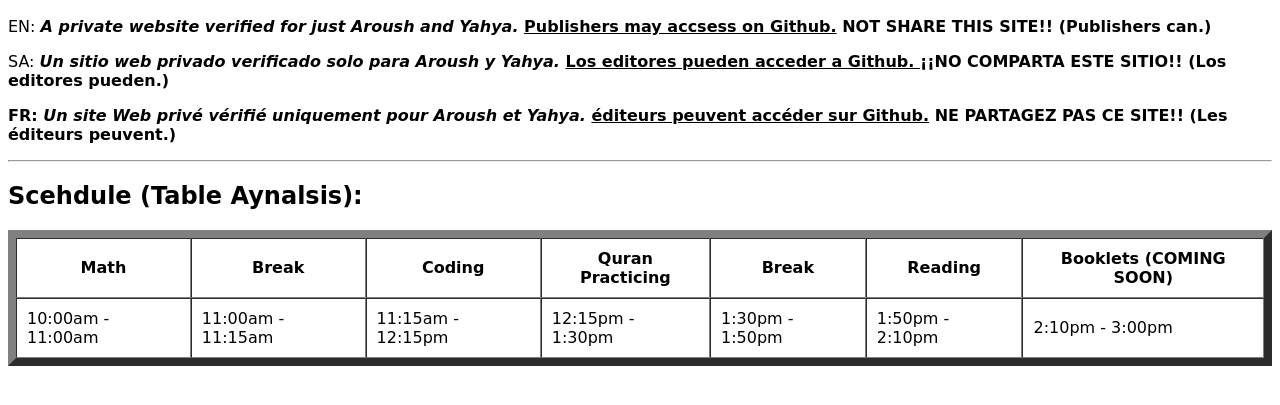
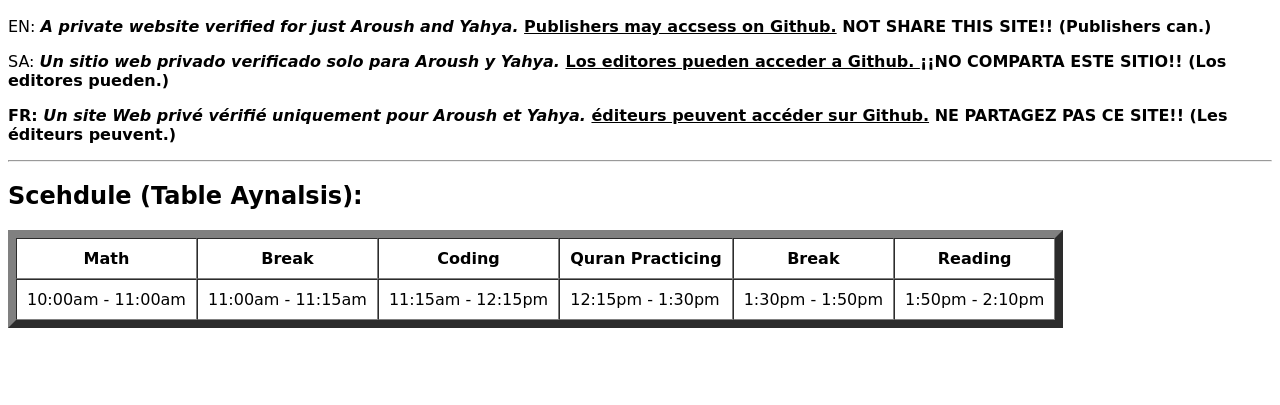
Before and after one commit to SOOODEMO/Summer-Schedule, a plain HTML site: page index.html in a window 1280 px wide. Shown: the part 87-492 px from the top of the page. Drawn offline with Linux system fonts and the light colour scheme.

Commit message:
Update index.html

```diff
--- a/index.html
+++ b/index.html
@@ -26,7 +26,6 @@
                 <th>Quran Practicing</th>
                 <th>Break</th>
                 <th>Reading</th>
-                <th>Booklets (COMING SOON)</th>
             </tr>
             <tr>
                 <td>10:00am - 11:00am</td>
@@ -35,7 +34,6 @@
                 <td>12:15pm - 1:30pm</td>
                 <td>1:30pm - 1:50pm</td>
                 <td>1:50pm - 2:10pm</td>
-                <td>2:10pm - 3:00pm</td>
 
             </tr>
         </table>
```
